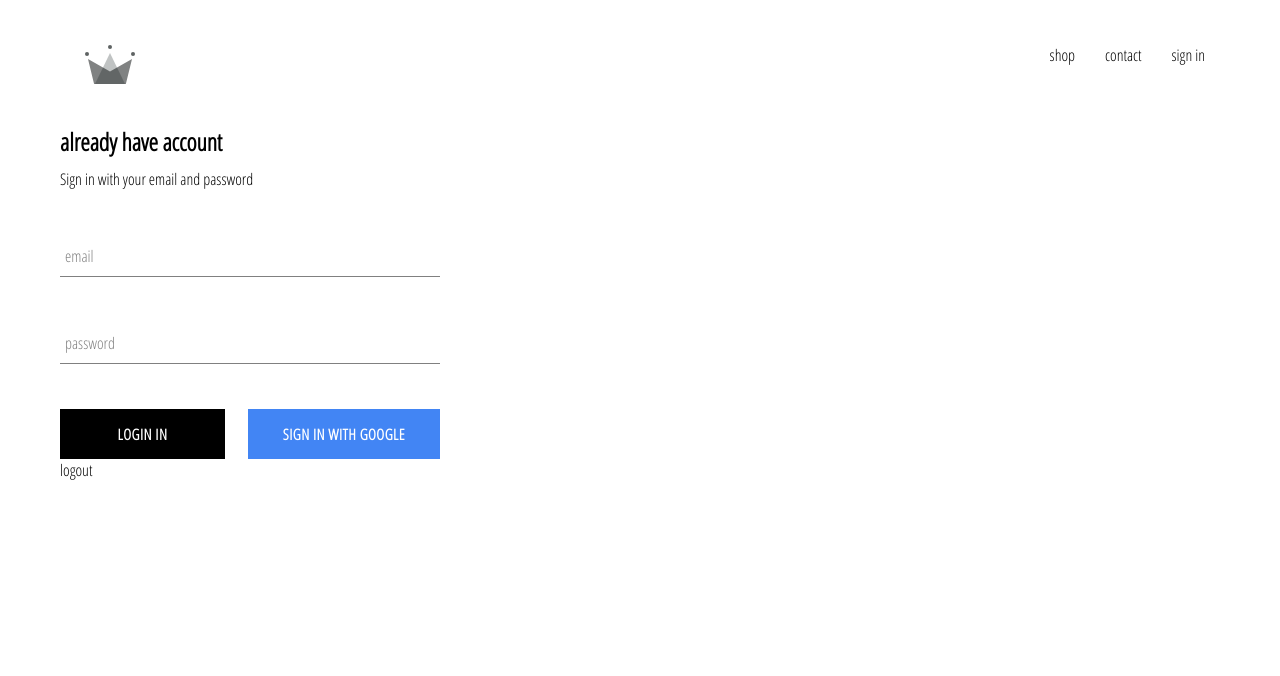
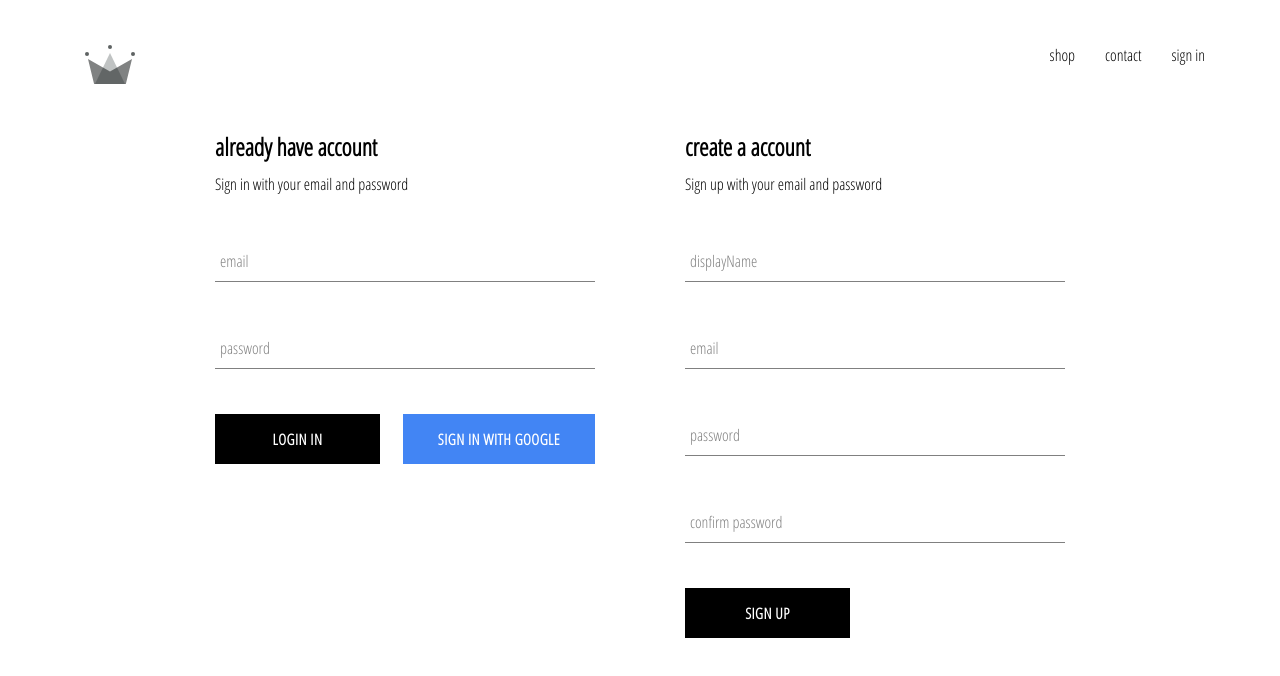
Before and after one commit to klkolly/learn-react, a React (Create React App) app: page /loginin in a window 1280 px wide. Shown: the top 676 px of the page. Built offline with nearby package versions, Linux system fonts and the light colour scheme; no server answers.

Commit message:
use js v9 to code firebase

```diff
--- a/src/App.js
+++ b/src/App.js
@@ -7,7 +7,9 @@ import Header from './components/header/header.components';
 import Homepage from './pages/homepage/homepage.component';
 import ShopPage from './pages/shop/shop.component';
 import LoginInAndOut from './pages/login-in-and-login-up/login-in-and-login-up.component';
-import { auth } from './firebase/firebase.utils';
+import { auth, storeUserToFirestore} from './firebase/firebase.utils';
+import  { onSnapshot,} from "firebase/firestore";
+
 
 
 class App extends React.Component {
@@ -22,11 +24,25 @@ class App extends React.Component {
   unSubscribeFromGoogle = null;
 
   componentDidMount(){
-    console.log('fuck');
-    this.unSubscribeFromGoogle = auth.onAuthStateChanged( (user) => {
-      this.setState({currentUser:user})
+
+    this.unSubscribeFromGoogle = auth.onAuthStateChanged( async (userAuth) => {
+      if(userAuth){
+        const userRef = await storeUserToFirestore(userAuth);
+
+        onSnapshot(userRef,snapShot =>{
+          this.setState({
+            id:snapShot.id,
+            ...snapShot.data()
+          }, console.log(this.state))
+        })
+      }
+      else{
+        this.setState(userAuth);
+      }
+
 
     })
+
   }
   componentWillUnmount(){
     this.unSubscribeFromGoogle();
--- a/src/components/login-in/login-in.component.jsx
+++ b/src/components/login-in/login-in.component.jsx
@@ -18,13 +18,17 @@ class LoginIn extends React.Component {
         // this.handleSubmit = this.handleSubmit.bind(this);
     }
 
-    handleChange (event){
+    handleChange =(event)=>{
         const {name, value} =event.target;
+        console.log(name);
         this.setState({[name]:value})
     }
 
-    handleSubmit(event){
+    handleSubmit = (event) => {
         event.preventDefault();
+
+
+
 
     }
 
--- /dev/null
+++ b/src/components/sign-up/sign-up.component.jsx
@@ -0,0 +1,108 @@
+import React from 'react';
+
+import './sign-up.styles.scss';
+
+import FormInput from '../formItem/formItem.component';
+import CustomButton from '../costom-button/costom-button.component';
+
+import {auth, storeUserToFirestore} from '../../firebase/firebase.utils';
+import { createUserWithEmailAndPassword } from "firebase/auth";
+
+class SignUp extends React.Component {
+    constructor(){
+        super();
+
+        this.state = {
+            displayName:'',
+            email:'',
+            password:'',
+            confirmPassword:''
+        };
+        // this.handleChange = this.handleChange.bind(this);
+        // this.handleSubmit = this.handleSubmit.bind(this);
+    }
+
+    handleChange =(event)=>{
+        const {name, value} =event.target;
+
+        this.setState({[name]:value})
+    }
+
+    handleSubmit = async event => {
+        event.preventDefault();
+
+        const {displayName, email, password, confirmPassword} = this.state;
+
+        if(password !== confirmPassword){
+            alert('password dont match');
+            return;
+        }
+
+        try{
+            const {user} = await createUserWithEmailAndPassword(auth, email, password);
+            console.log(user);
+            await storeUserToFirestore(user,{displayName});
+            this.setState({
+                displayName: '',
+                email: '',
+                password: '',
+                confirmPassword: ''
+            });
+        }catch(e){
+            console.error(e);
+        }
+
+    }
+
+    render(){
+        return(
+            <div className='sign-up'>
+
+                <h2 className='title'>create a account</h2>
+                <span>Sign up with your email and password</span>
+                <form onSubmit={this.handleSubmit}>
+                    <FormInput
+                        type="text"
+                        name='displayName'
+                        label='displayName'
+                        value={this.state.displayName}
+                        handleChange={this.handleChange}
+                        required
+                    />
+                    <FormInput
+                        type="email"
+                        name='email'
+                        label='email'
+                        value={this.state.email}
+                        handleChange={this.handleChange}
+                        required
+                    />
+                    <FormInput
+                        type="password"
+                        name='password'
+                        label='password'
+                        value={this.state.password}
+                        handleChange={this.handleChange}
+                        required
+                    />
+                    <FormInput
+                        type="password"
+                        name='confirmPassword'
+                        label='confirm password'
+                        value={this.state.confirmPassword}
+                        handleChange={this.handleChange}
+                        required
+                    />
+                    <div className='buttons'>
+                        <CustomButton type="submit">sign up</CustomButton>
+
+                    </div>
+
+                </form>
+
+            </div>
+        )
+    }
+}
+
+export default SignUp;
--- /dev/null
+++ b/src/components/sign-up/sign-up.styles.scss
@@ -0,0 +1,14 @@
+.sign-up {
+    width: 380px;
+    display: flex;
+    flex-direction: column;
+
+    .buttons{
+        display: flex;
+        justify-content: space-between;
+    }
+
+    .title{
+        margin: 10px 0 ;
+    }
+}
--- a/src/firebase/firebase.utils.js
+++ b/src/firebase/firebase.utils.js
@@ -3,7 +3,7 @@ import { initializeApp } from "firebase/app";
 // TODO: Add SDKs for Firebase products that you want to use
 // https://firebase.google.com/docs/web/setup#available-libraries
 import { getAuth } from "firebase/auth";
-import { getFirestore } from "firebase/firestore";
+import  { getFirestore, doc, getDoc, setDoc,} from "firebase/firestore";
 
 import { GoogleAuthProvider, signInWithPopup } from "firebase/auth";
 
@@ -19,11 +19,40 @@ const firebaseConfig = {
 };
 
 // Initialize Firebase
-const app = initializeApp(firebaseConfig);
+initializeApp(firebaseConfig);
 
 export const auth = getAuth();
-export const firestore = getFirestore();
+export const db = getFirestore();
 // exportƒconst firestore = firebase.firestore();
+
+export const storeUserToFirestore = async (user, otherData) => {
+  if(!user) return;
+
+  const userRef = doc(db, `users/${user.uid}`);
+  const userSnap = await getDoc(userRef);
+
+  if (!userSnap.exists()) {
+    // doc.data() will be undefined in this case
+
+    const {displayName, email} = user;
+    const createAt = new Date();
+    try {
+      await setDoc(userRef, {
+        displayName,
+        email,
+        createAt,
+        ...otherData
+      });
+
+    } catch (e) {
+      console.error("Error adding document: ", e);
+    }
+  }
+
+  return userRef;
+}
+
+
 
 const provider = new GoogleAuthProvider();
 provider.setCustomParameters({
--- a/src/pages/login-in-and-login-up/login-in-and-login-up.component.jsx
+++ b/src/pages/login-in-and-login-up/login-in-and-login-up.component.jsx
@@ -1,14 +1,15 @@
 import React from 'react';
 
 import LoginIn from '../../components/login-in/login-in.component';
+import SignUp from '../../components/sign-up/sign-up.component';
 
 import './login-in-and-login-up.style.scss';
 
 const LoginInAndOut = () => {
     return(
-        <div>
+        <div className = 'sign-in-and-sign-up'>
             <LoginIn />
-            <div>logout</div>
+            <SignUp />
         </div>
     )
 }
--- a/src/pages/login-in-and-login-up/login-in-and-login-up.style.scss
+++ b/src/pages/login-in-and-login-up/login-in-and-login-up.style.scss
@@ -0,0 +1,6 @@
+.sign-in-and-sign-up{
+    display: flex;
+    justify-content: space-between;
+    margin: 30px auto;
+    width:850px;
+}
```
